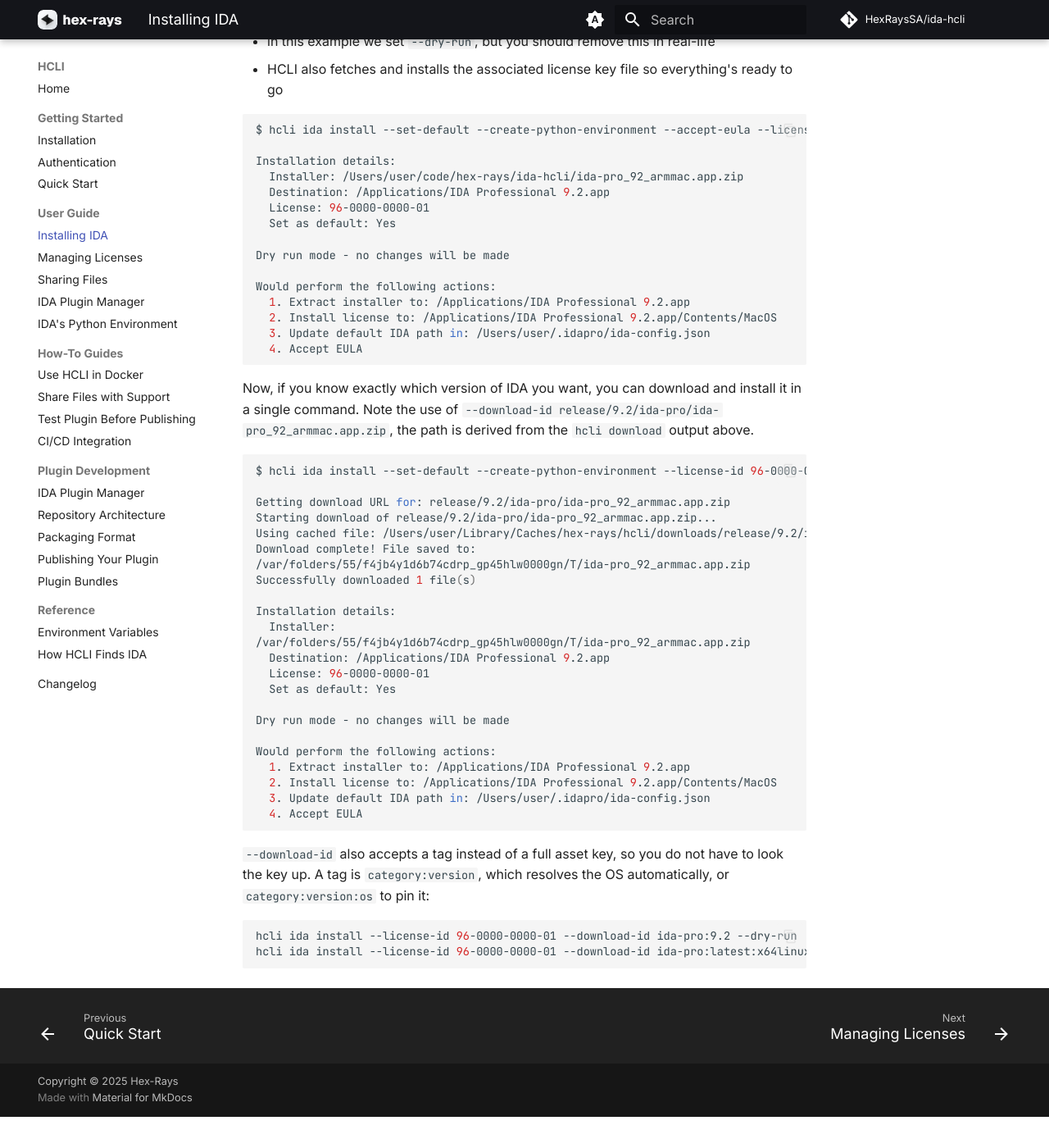
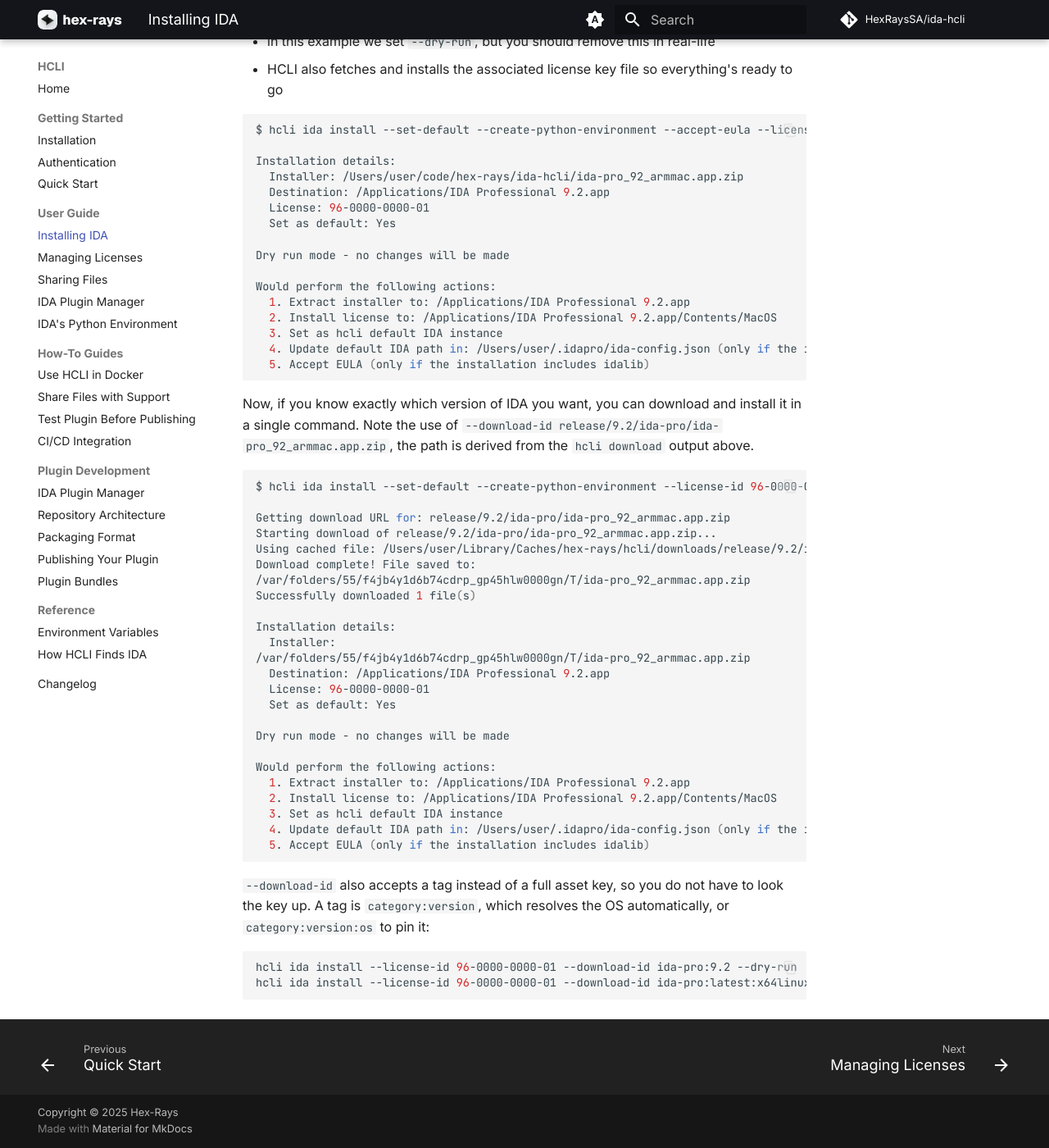
Before and after one commit to HexRaysSA/ida-hcli, an MkDocs documentation site: the page built from docs/user-guide/installing-ida.md, in a window 1280 px wide and 1400 px high, scrolled down 2194 px. Shown: the whole window at 82% size. Built offline with MkDocs 1.6.1 and Material for MkDocs 9.7.7, drawn with Linux system fonts in a browser that asks for light colours; comment, search, counter and statistics services are not loaded; before the commit the page ends 3556 px from its top, so only the background shows below that.

Commit message:
fix(ida install): make --dry-run actions match the real install (#399)
The idalib default in ida-config.json and EULA acceptance only happen when
the installed IDA includes idalib, which the dry run cannot know before
extraction (e.g. IDA Free does not). List them as conditional, list the
hcli default instance update, and number the actions consecutively.

Co-Authored-By: Claude Opus 5.5 <noreply@anthropic.com>
Claude-Session: https://claude.ai/code/session_019egVZ92HhABpC6xfRGay44

````diff
--- a/docs/user-guide/installing-ida.md
+++ b/docs/user-guide/installing-ida.md
@@ -112,8 +112,9 @@ Dry run mode - no changes will be made
 Would perform the following actions:
   1. Extract installer to: /Applications/IDA Professional 9.2.app
   2. Install license to: /Applications/IDA Professional 9.2.app/Contents/MacOS
-  3. Update default IDA path in: /Users/user/.idapro/ida-config.json
-  4. Accept EULA
+  3. Set as hcli default IDA instance
+  4. Update default IDA path in: /Users/user/.idapro/ida-config.json (only if the installation includes idalib)
+  5. Accept EULA (only if the installation includes idalib)
 ```
 
 Now, if you know exactly which version of IDA you want, you can download and install it in a single command.
@@ -143,8 +144,9 @@ Dry run mode - no changes will be made
 Would perform the following actions:
   1. Extract installer to: /Applications/IDA Professional 9.2.app
   2. Install license to: /Applications/IDA Professional 9.2.app/Contents/MacOS
-  3. Update default IDA path in: /Users/user/.idapro/ida-config.json
-  4. Accept EULA
+  3. Set as hcli default IDA instance
+  4. Update default IDA path in: /Users/user/.idapro/ida-config.json (only if the installation includes idalib)
+  5. Accept EULA (only if the installation includes idalib)
 ```
 
 `--download-id` also accepts a tag instead of a full asset key, so you do not have to look the key up. A tag is `category:version`, which resolves the OS automatically, or `category:version:os` to pin it:
````
Also changed, not shown: CHANGELOG.md (+1 -0 lines), docs/getting-started/quick-start.md (+6 -4 lines), 1 other file.
